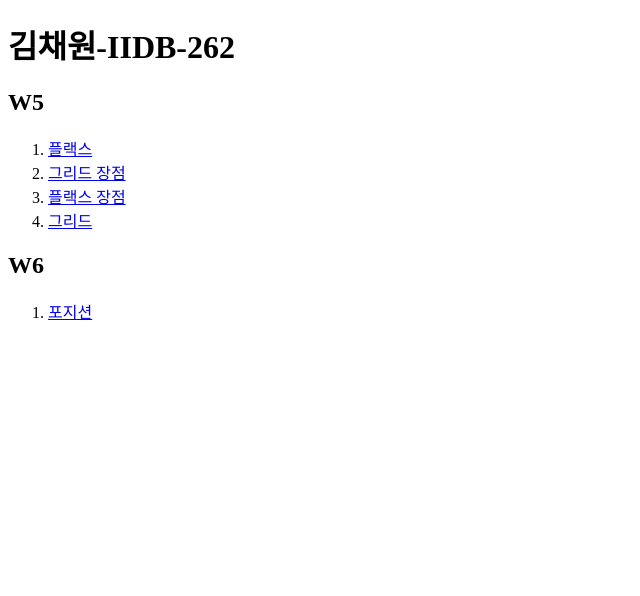
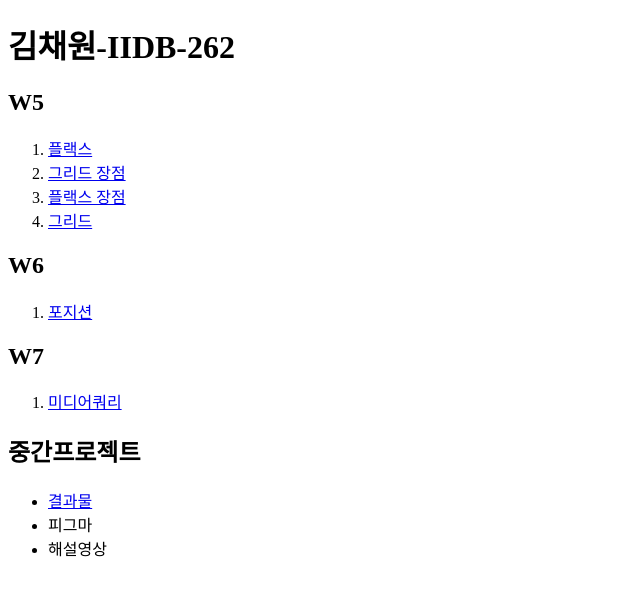
Before and after one commit to kimcherrywon/iidb-262, a plain HTML site: page index.html in a window 1280 px wide. Shown: the whole page, without its empty margins (0-640 px from the left). Drawn offline with Linux system fonts and the light colour scheme.

Commit message:
Update index.html to add W7 section and mid-project links; create .gitignore for OS-specific files

```diff
--- a/index.html
+++ b/index.html
@@ -28,5 +28,17 @@
         <a href="./src/w6/code1/index.html">포지션</a>
       </li>
     </ol>
+    <h2>W7</h2>
+    <ol>
+      <li>
+        <a href="./src/w7/code1/index.html">미디어쿼리</a>
+      </li>
+    </ol>
+    <h2>중간프로젝트</h2>
+    <ul>
+      <li><a href="./src/mid/index.html">결과물</a></li>
+      <li>피그마</li>
+      <li>해설영상</li>
+    </ul>
   </body>
 </html>
```
Also changed, not shown: 1 other file.
